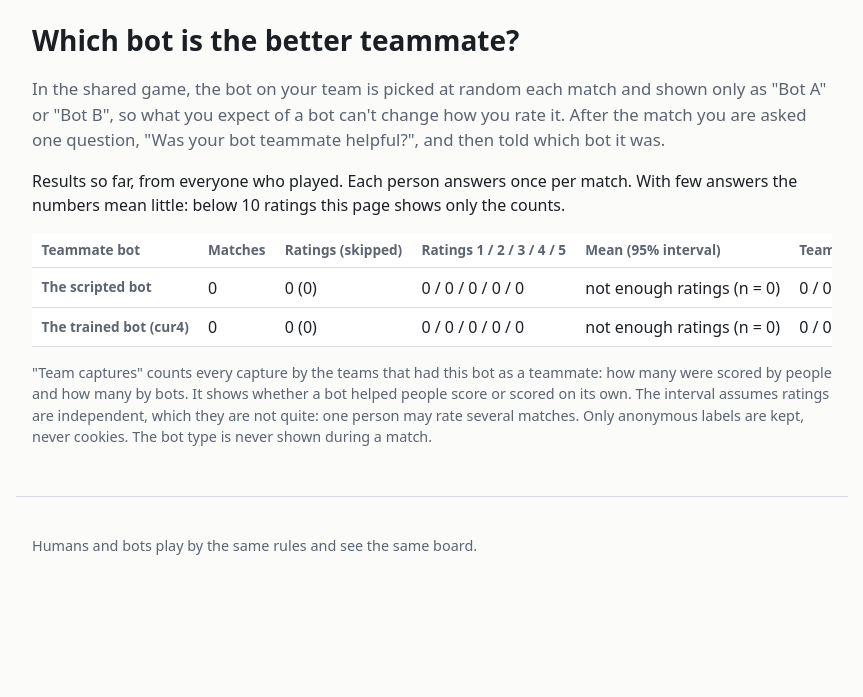
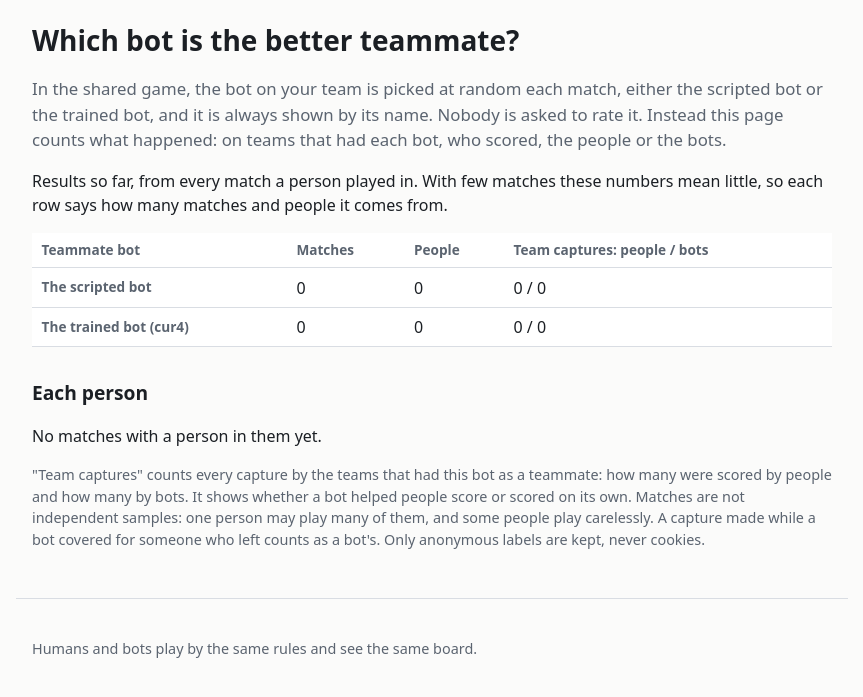
Before and after one commit to comp4020-agentic-coding-studio/comp4020-final-peacefulmind43, a FastAPI app: page /study in a window 1280 px wide. Shown: the part 57-754 px from the top of the page, without its empty margins (208-1071 px from the left). Run offline with FastAPI, Linux system fonts and the light colour scheme; data that the repository does not hold is empty; parts of the project's set-up code (start-up, migrations or seed data) failed here and were passed over.

Commit message:
No ratings: name every bot, compare teammates by behaviour (ADR 0019)
Classmates at crits mostly play carelessly, so their ratings would be
noise, and owner-only ratings would need a sign-in and blinding rules for
one rater. The rating endpoint, the question and the Bot A/B blinding are
gone; every bot seat shows its real name. The random teammate draw stays
and is recorded, and /study now shows captures by people and by bots per
teammate bot, and per person, with n. The unused study_ratings table stays,
since committed migrations are never edited.

Co-Authored-By: Claude Opus 5.5 (1M context) <noreply@anthropic.com>

```diff
--- a/app/activity.py
+++ b/app/activity.py
@@ -15,7 +15,7 @@ import time
 subscribers: set[asyncio.Queue] = set()
 
 KINDS = {"visit", "readme", "join", "leave", "takeover", "reclaim", "match_end", "watch_start", "watch_end",
-         "tag", "pickup", "capture", "pause", "resume", "rate"}
+         "tag", "pickup", "capture", "pause", "resume"}
 
 
 def visitor_label(visitor_id: str | None) -> str:
@@ -85,7 +85,7 @@ def describe(kind: str, detail: dict) -> str:
         "capture": f"scored!{at}",
         "pause": f"paused {match}{at}",
         "resume": f"resumed {match}{at}",
-        "rate": f"answered the bot teammate question for {match}",
+        "rate": f"answered the bot teammate question for {match}",  # older lines only: ratings ended with ADR 0019
     }.get(kind, kind)
 
 
--- a/app/main.py
+++ b/app/main.py
@@ -367,7 +367,7 @@ async def api_match(match_id: int):
     }
 
 
-# --- the blind teammate study (ADR 0017) --------------------------------------
+# --- which bot is the better teammate (ADR 0017, 0019) ------------------------
 
 
 def played_on(conn, match_id: int, visitor_id: str) -> int | None:
@@ -380,73 +380,61 @@ def played_on(conn, match_id: int, visitor_id: str) -> int | None:
     return None if row is None else (0 if row["seat"] < row["team_size"] else 1)
 
 
-@app.post("/api/matches/{match_id}/rating")
-async def api_rate(match_id: int, request: Request):
-    """Was your bot teammate helpful? 1-5, or null to skip. Only someone who
-    held a seat on a team with a blinded bot in that match may answer, once.
-    The answer reveals which bot it was."""
-    body = await json_object(request)
-    score = body.get("score")
-    if not (score is None or (isinstance(score, int) and not isinstance(score, bool) and 1 <= score <= 5)):
-        raise HTTPException(400, "Send score: 1 to 5, or null to skip.")
-    me = request.cookies.get(COOKIE)
-    if not me:
-        raise HTTPException(403, "Only people who played in that match can rate it.")
-    with db.connect() as conn:
-        team = played_on(conn, match_id, me)
-        bot = None if team is None else conn.execute(
-            "SELECT bot, letter FROM match_study WHERE match_id = ? AND team = ?", (match_id, team)
-        ).fetchone()
-        if bot is None:
-            raise HTTPException(403, "Only people who played beside a blinded bot in that match can rate it.")
-        done = conn.execute("INSERT OR IGNORE INTO study_ratings (match_id, visitor_id, team, score, at) VALUES (?, ?, ?, ?, ?)",
-                            (match_id, me, team, score, int(time.time()))).rowcount
-    if not done:
-        raise HTTPException(409, "You have already answered for that match.")
-    with db.connect() as conn:  # the log says that they answered, not what: others may still be rating
-        activity.record(conn, "rate", me, {"match": match_id, "team": "blue" if team == 0 else "red"})
-    return {"score": score, "letter": bot["letter"], "bot": bot["bot"], "text": study.describe(bot["bot"])}
+def study_captures(conn) -> list:
+    """Every capture in a match with a drawn bot teammate: match, team, and
+    who scored (a visitor, or None for a bot), from the activity log."""
+    return conn.execute(
+        """SELECT json_extract(detail, '$.match') AS match_id,
+                  CASE json_extract(detail, '$.team') WHEN 'blue' THEN 0 ELSE 1 END AS team, visitor_id
+           FROM events WHERE kind = 'capture' AND json_extract(detail, '$.match') IN (SELECT match_id FROM match_study)"""
+    ).fetchall()
 
 
-def capture_shares(conn) -> dict[tuple[int, int], tuple[int, int]]:
-    """(match, team) -> (captures by people, captures by bots), from the activity log."""
-    rows = conn.execute(
-        """SELECT json_extract(detail, '$.match') AS match_id, json_extract(detail, '$.team') AS team,
-                  sum(visitor_id IS NOT NULL) AS people, sum(visitor_id IS NULL) AS bots
-           FROM events WHERE kind = 'capture' AND json_extract(detail, '$.match') IN (SELECT match_id FROM match_study)
-           GROUP BY 1, 2"""
+def study_results(conn) -> dict:
+    """Behaviour only (ADR 0019): for each teammate bot, how many matches and
+    people, and who scored on those teams; and for each person, their own
+    captures against their bot teammate's."""
+    caps = study_captures(conn)
+    teams = conn.execute(
+        """SELECT st.match_id, st.team, st.bot, s.visitor_id
+           FROM match_study st JOIN matches m ON m.id = st.match_id
+           JOIN seat_spans s ON s.match_id = st.match_id
+             AND (CASE WHEN s.seat < m.team_size THEN 0 ELSE 1 END) = st.team
+           GROUP BY st.match_id, st.team, s.visitor_id"""
     ).fetchall()
-    return {(r["match_id"], 0 if r["team"] == "blue" else 1): (r["people"], r["bots"]) for r in rows}
-
-
-def study_results(conn) -> list[dict]:
-    shares = capture_shares(conn)
-    out = []
+    bots_out = []
     for name in study.TEAMMATE_BOTS:
-        scores = [r["score"] for r in conn.execute(
-            """SELECT r.score FROM study_ratings r JOIN match_study s ON s.match_id = r.match_id AND s.team = r.team
-               WHERE s.bot = ?""", (name,))]
-        rated = [x for x in scores if x is not None]
-        teams = conn.execute("SELECT match_id, team FROM match_study WHERE bot = ?", (name,)).fetchall()
-        people = sum(shares.get((t["match_id"], t["team"]), (0, 0))[0] for t in teams)
-        bots_ = sum(shares.get((t["match_id"], t["team"]), (0, 0))[1] for t in teams)
-        out.append({"bot": name, "text": study.describe(name), "matches": len(teams), "ratings": len(rated),
-                    "skipped": len(scores) - len(rated), "counts": {str(k): rated.count(k) for k in range(1, 6)},
-                    **study.mean_interval(rated), "captures": {"people": people, "bots": bots_}})
-    return out
+        mine = conn.execute("SELECT match_id, team FROM match_study WHERE bot = ?", (name,)).fetchall()
+        keys = {(t["match_id"], t["team"]) for t in mine}
+        people = sum(1 for c in caps if (c["match_id"], c["team"]) in keys and c["visitor_id"])
+        bots_ = sum(1 for c in caps if (c["match_id"], c["team"]) in keys and not c["visitor_id"])
+        visitors = {t["visitor_id"] for t in teams if t["bot"] == name}
+        bots_out.append({"bot": name, "text": study.describe(name), "matches": len(keys), "people": len(visitors),
+                         "captures": {"people": people, "bots": bots_}})
+    per_person: dict[tuple[str, str], dict] = {}
+    for t in teams:
+        row = per_person.setdefault((t["visitor_id"], t["bot"]), {"matches": 0, "own_captures": 0, "bot_captures": 0})
+        row["matches"] += 1
+        row["own_captures"] += sum(1 for c in caps if (c["match_id"], c["team"], c["visitor_id"]) == (t["match_id"], t["team"], t["visitor_id"]))
+        row["bot_captures"] += sum(1 for c in caps if (c["match_id"], c["team"]) == (t["match_id"], t["team"]) and not c["visitor_id"])
+    people_out = sorted(
+        ({"label": activity.visitor_label(v), "bot": b, **row} for (v, b), row in per_person.items()),
+        key=lambda r: (-r["matches"], r["label"], r["bot"]),
+    )
+    return {"bots": bots_out, "people": people_out}
 
 
 @app.get("/api/study")
 async def api_study():
     with db.connect() as conn:
-        return {"bots": study_results(conn)}
+        return study_results(conn)
 
 
 @app.get("/study", response_class=HTMLResponse)
 async def study_page(request: Request):
     with db.connect() as conn:
         results = study_results(conn)
-    return templates.TemplateResponse(request, "study.html", {"results": results, "min_n": study.MIN_N})
+    return templates.TemplateResponse(request, "study.html", {"results": results})
 
 
 # --- your matches -------------------------------------------------------------
@@ -454,7 +442,7 @@ async def study_page(request: Request):
 
 def my_matches(conn, visitor_id: str, limit: int = 50) -> list[dict]:
     """The visitor's own finished matches, newest first: when, team, score,
-    who else played (labels only), their rating, and the replay."""
+    who else played (labels only), their bot teammate, and the replay."""
     rows = conn.execute(
         """SELECT m.id, m.ended_at, m.score_blue, m.score_red, m.team_size, m.status,
                   min(s.seat) AS seat, sum(s.to_tick - s.from_tick) AS turns
@@ -472,18 +460,15 @@ def my_matches(conn, visitor_id: str, limit: int = 50) -> list[dict]:
         ).fetchall()
         mates = sorted({activity.visitor_label(o["visitor_id"]) for o in others if (o["seat"] < r["team_size"]) == (team == 0)})
         rivals = sorted({activity.visitor_label(o["visitor_id"]) for o in others if (o["seat"] < r["team_size"]) != (team == 0)})
-        study_row = conn.execute("SELECT bot, letter FROM match_study WHERE match_id = ? AND team = ?", (r["id"], team)).fetchone()
-        rating = conn.execute("SELECT score FROM study_ratings WHERE match_id = ? AND visitor_id = ?", (r["id"], visitor_id)).fetchone()
+        study_row = conn.execute("SELECT bot FROM match_study WHERE match_id = ? AND team = ?", (r["id"], team)).fetchone()
         mine, theirs = (r["score_blue"], r["score_red"]) if team == 0 else (r["score_red"], r["score_blue"])
         out.append({
             "id": r["id"], "ended_at": r["ended_at"], "team": "blue" if team == 0 else "red",
             "score": [r["score_blue"], r["score_red"]],
             "result": "won" if mine > theirs else "lost" if mine < theirs else "drew",
             "teammates": mates, "opponents": rivals,
-            # the bot teammate is revealed only once you have answered (ADR 0017)
-            "bot_teammate": None if study_row is None else (
-                {"letter": study_row["letter"], "bot": study_row["bot"] if rating else None, "rated": rating is not None,
-                 "score": rating["score"] if rating else None}),
+            # the bot drawn for your team (ADR 0017, 0019), named as it was during the match
+            "bot_teammate": None if study_row is None else study_row["bot"],
             "replay": f"/matches/{r['id']}",
         })
     return out
--- a/app/static/style.css
+++ b/app/static/style.css
@@ -180,12 +180,6 @@ svg .player, svg .flag { transition: transform 0.2s linear; }
 .countdown span[data-field="countdown"] { font-variant-numeric: tabular-nums; font-weight: 600; min-width: 9.5rem; }
 .timer-bar { flex: 1; height: 0.5rem; background: var(--line); border-radius: 0.25rem; overflow: hidden; }
 .timer-bar span { display: block; height: 100%; width: 100%; background: #f0b400; transition: width 0.1s linear; }
-.rate fieldset { margin-top: 0.5rem; }
-.rate-options { display: flex; flex-wrap: wrap; gap: 0.4rem; margin-bottom: 0.3rem; }
-.rate-options button { min-width: 2.75rem; min-height: 2.75rem; }
-button.secondary { background: var(--muted); }
-.reveal { font-weight: 600; }
-.rate-later { display: flex; flex-wrap: wrap; gap: 0.3rem; margin-top: 0.3rem; white-space: normal; }
 table.my-matches td { white-space: normal; vertical-align: top; }
 .replay-controls { display: flex; flex-wrap: wrap; align-items: center; gap: 0.5rem 0.75rem; margin: 0.5rem 0; }
 .replay-controls button { min-height: 2.75rem; }
--- a/app/templates/study.html
+++ b/app/templates/study.html
@@ -2,29 +2,26 @@
 {% block title %}Bot teammates · Capture the flag{% endblock %}
 {% block main %}
 <h1>Which bot is the better teammate?</h1>
-<p class="lead">In the shared game, the bot on your team is picked at random each match and shown only as
-  "Bot A" or "Bot B", so what you expect of a bot can't change how you rate it. After the match you are asked
-  one question, "Was your bot teammate helpful?", and then told which bot it was.</p>
+<p class="lead">In the shared game, the bot on your team is picked at random each match, either the scripted bot
+  or the trained bot, and it is always shown by its name. Nobody is asked to rate it. Instead this page counts
+  what happened: on teams that had each bot, who scored, the people or the bots.</p>
 
-<p>Results so far, from everyone who played. Each person answers once per match. With few answers the numbers
-  mean little: below {{ min_n }} ratings this page shows only the counts.</p>
+<p>Results so far, from every match a person played in. With few matches these numbers mean little, so each
+  row says how many matches and people it comes from.</p>
 
 <div class="table-wrap">
 <table class="study">
-  <caption class="visually-hidden">Ratings and captures for each teammate bot</caption>
+  <caption class="visually-hidden">Captures for each teammate bot</caption>
   <thead>
-    <tr><th scope="col">Teammate bot</th><th scope="col">Matches</th><th scope="col">Ratings (skipped)</th>
-      <th scope="col">Ratings 1 / 2 / 3 / 4 / 5</th><th scope="col">Mean (95% interval)</th>
+    <tr><th scope="col">Teammate bot</th><th scope="col">Matches</th><th scope="col">People</th>
       <th scope="col">Team captures: people / bots</th></tr>
   </thead>
   <tbody>
-    {% for r in results %}
+    {% for r in results.bots %}
     <tr data-bot="{{ r.bot }}">
       <th scope="row">{{ r.text[0] | upper }}{{ r.text[1:] }}</th>
       <td>{{ r.matches }}</td>
-      <td>{{ r.ratings }} ({{ r.skipped }})</td>
-      <td>{{ r.counts["1"] }} / {{ r.counts["2"] }} / {{ r.counts["3"] }} / {{ r.counts["4"] }} / {{ r.counts["5"] }}</td>
-      <td>{% if r.ratings >= min_n %}{{ r.mean }} ({{ r.low }}–{{ r.high }}){% else %}not enough ratings (n = {{ r.ratings }}){% endif %}</td>
+      <td>{{ r.people }}</td>
       <td>{{ r.captures.people }} / {{ r.captures.bots }}</td>
     </tr>
     {% endfor %}
@@ -32,8 +29,35 @@
 </table>
 </div>
 
+<h2>Each person</h2>
+{% if results.people %}
+<div class="table-wrap">
+<table class="study-people">
+  <caption class="visually-hidden">Captures by each person and by their bot teammate</caption>
+  <thead>
+    <tr><th scope="col">Person</th><th scope="col">Bot teammate</th><th scope="col">Matches</th>
+      <th scope="col">Captures by the person</th><th scope="col">Captures by their bot teammate</th></tr>
+  </thead>
+  <tbody>
+    {% for p in results.people %}
+    <tr>
+      <th scope="row">{{ p.label }}</th>
+      <td>{{ "scripted" if p.bot == "scripted" else "trained (" ~ p.bot ~ ")" }}</td>
+      <td>{{ p.matches }}</td>
+      <td>{{ p.own_captures }}</td>
+      <td>{{ p.bot_captures }}</td>
+    </tr>
+    {% endfor %}
+  </tbody>
+</table>
+</div>
+{% else %}
+<p>No matches with a person in them yet.</p>
+{% endif %}
+
 <p class="note">"Team captures" counts every capture by the teams that had this bot as a teammate: how many were
   scored by people and how many by bots. It shows whether a bot helped people score or scored on its own.
-  The interval assumes ratings are independent, which they are not quite: one person may rate several matches.
-  Only anonymous labels are kept, never cookies. The bot type is never shown during a match.</p>
+  Matches are not independent samples: one person may play many of them, and some people play carelessly.
+  A capture made while a bot covered for someone who left counts as a bot's. Only anonymous labels are kept,
+  never cookies.</p>
 {% endblock %}
```
Also changed, not shown: CLAUDE.md (+2 -4 lines), app/game/arena.py (+21 -28 lines), app/game/store.py (+4 -3 lines), app/game/study.py (+8 -27 lines), app/static/game.js (+2 -42 lines), app/templates/game.html (+2 -13 lines), app/templates/me.html (+1 -29 lines), doc/adr/0019-no-ratings-behaviour-only.md (added, +64 -0 lines), spec/study.test.ts (+59 -83 lines), tests/test_study.py (+32 -15 lines), README.md.
